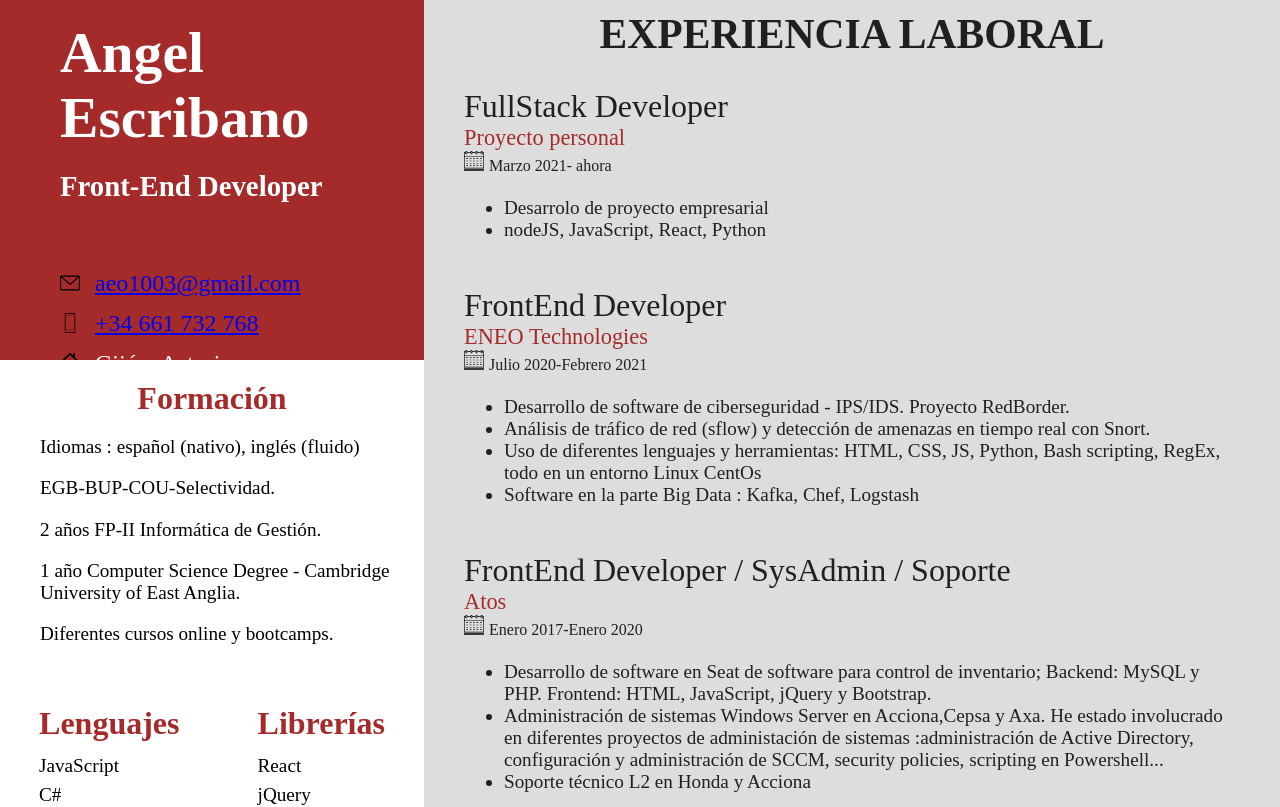
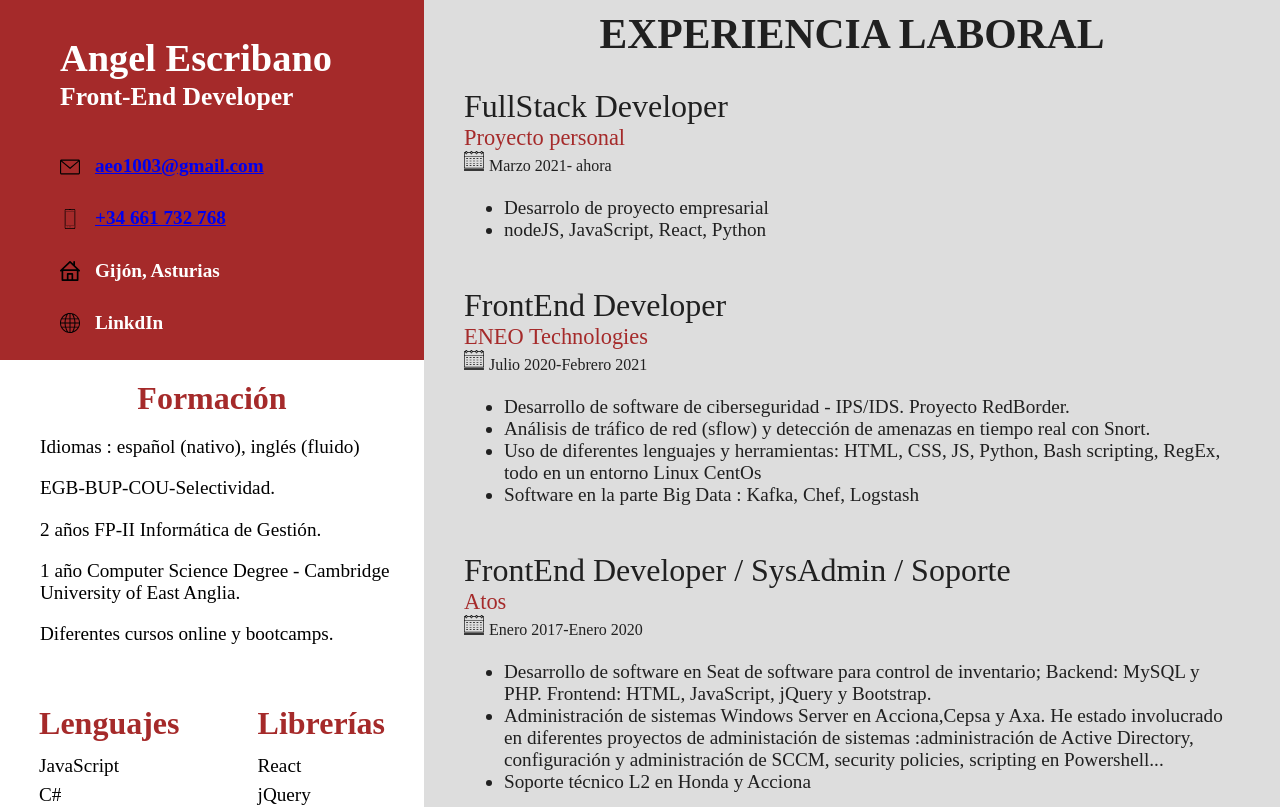
Before and after one commit to aeo1003/resume, a React (Create React App) app: page / in a window 1280 px wide. Shown: the top 807 px of the page. Built offline with nearby package versions, Linux system fonts and the light colour scheme; a web font is replaced by a local one.

Commit message:
css datos personales tamaño

```diff
--- a/src/App.css
+++ b/src/App.css
@@ -47,10 +47,21 @@ body {
   overflow: hidden;
 }
 
-.cajaDatos h5 {
-  font-size: 1.4em;
+.cajaDatos h1 {
+  font-size: 3vw;
   font-weight: 600;
   line-height: 0;
+  word-wrap:break-word;
+}
+
+.cajaDatos h2 {
+  font-size: 2vw;
+  font-weight: 600;
+  line-height: 0;
+}
+
+.cajaDatos h5 {
+  font-size: 1.5vw;
 }
 
 
@@ -69,6 +80,18 @@ body {
   margin-left: var(--margen-izquierdo);
 }
 
+
+.iconos {
+  flex-direction: column;
+  margin-left: var(--margen-izquierdo);
+}
+
+
+.iconos h5 {
+  display: flex;
+  align-items: center;
+  line-height: 1vw;
+}
 
 .tituloSkills {
   display: flex;
@@ -102,20 +125,6 @@ body {
   font-size: 1.6em;
   font-weight: 600;
 }
-
-.iconos {
-  flex-direction: column;
-  margin-left: var(--margen-izquierdo);
-  font-size: 1.5em;
-  line-height: 40px;
-}
-
-.iconos div {
-  display: flex;
-  align-items: center;
-}
-
-
 
 .experiencia {
   display: flex;
--- a/src/Datos2.js
+++ b/src/Datos2.js
@@ -17,26 +17,26 @@ function Datos2() {
         <div className='todo'>
             <section>
                 <article className='cajaDatos'>
-                    <div className='nombre'>Angel Escribano</div>
-                    <div className='subtitulo'>Front-End Developer</div>
+                    <h1 className='nombre'>Angel Escribano</h1>
+                    <h2 className='subtitulo'>Front-End Developer</h2>
 
                     <div className='iconos'>
 
-                        <div><img width="20" alt="" src={Mail} style={{marginRight:'15px'}}/>
+                        <h5><img width="20" alt="" src={Mail} style={{marginRight:'15px'}}/>
                             <a href="mailto:aeo1003@gmail.com">
                                 aeo1003@gmail.com
-                            </a> </div>
+                            </a> </h5>
 
-                            <div><img width="20" alt="" src={Phone} style={{marginRight:'15px'}}/>
+                            <h5><img width="20" alt="" src={Phone} style={{marginRight:'15px'}}/>
                             <a href='tel:+34 661 732 768' >
                                     +34 661 732 768
-                            </a> </div>
+                            </a> </h5>
 
-                            <div><img width="20" alt="" src={Home} style={{marginRight:'15px'}} />
-                            Gijón, Asturias </div>
+                            <h5><img width="20" alt="" src={Home} style={{marginRight:'15px'}} />
+                            Gijón, Asturias </h5>
 
-                            <div><img width="20" alt="" src={World} style={{marginRight:'15px'}} />
-                            LinkdIn</div>
+                            <h5><img width="20" alt="" src={World} style={{marginRight:'15px'}} />
+                            LinkdIn</h5>
                     </div>
                 </article>
 
```
